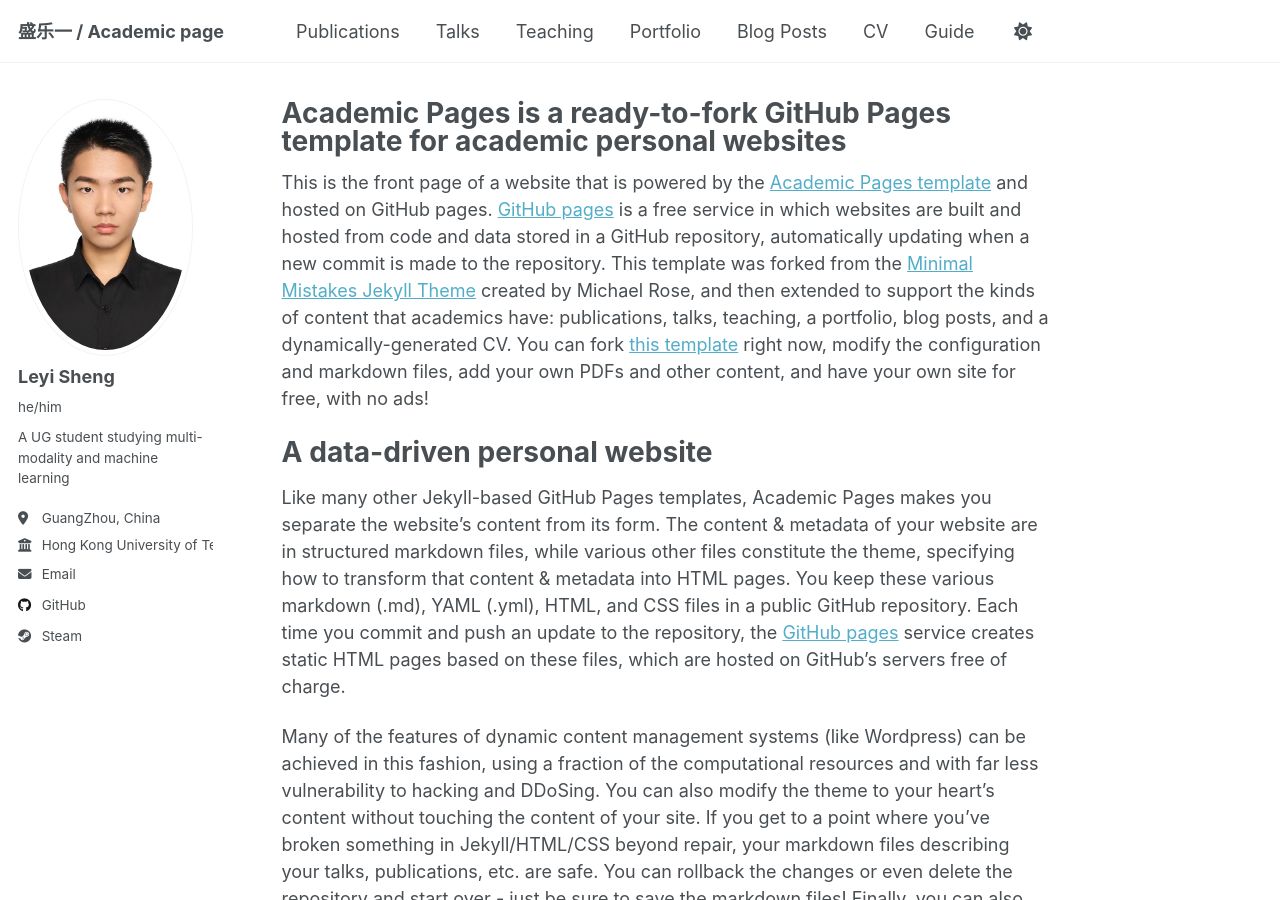
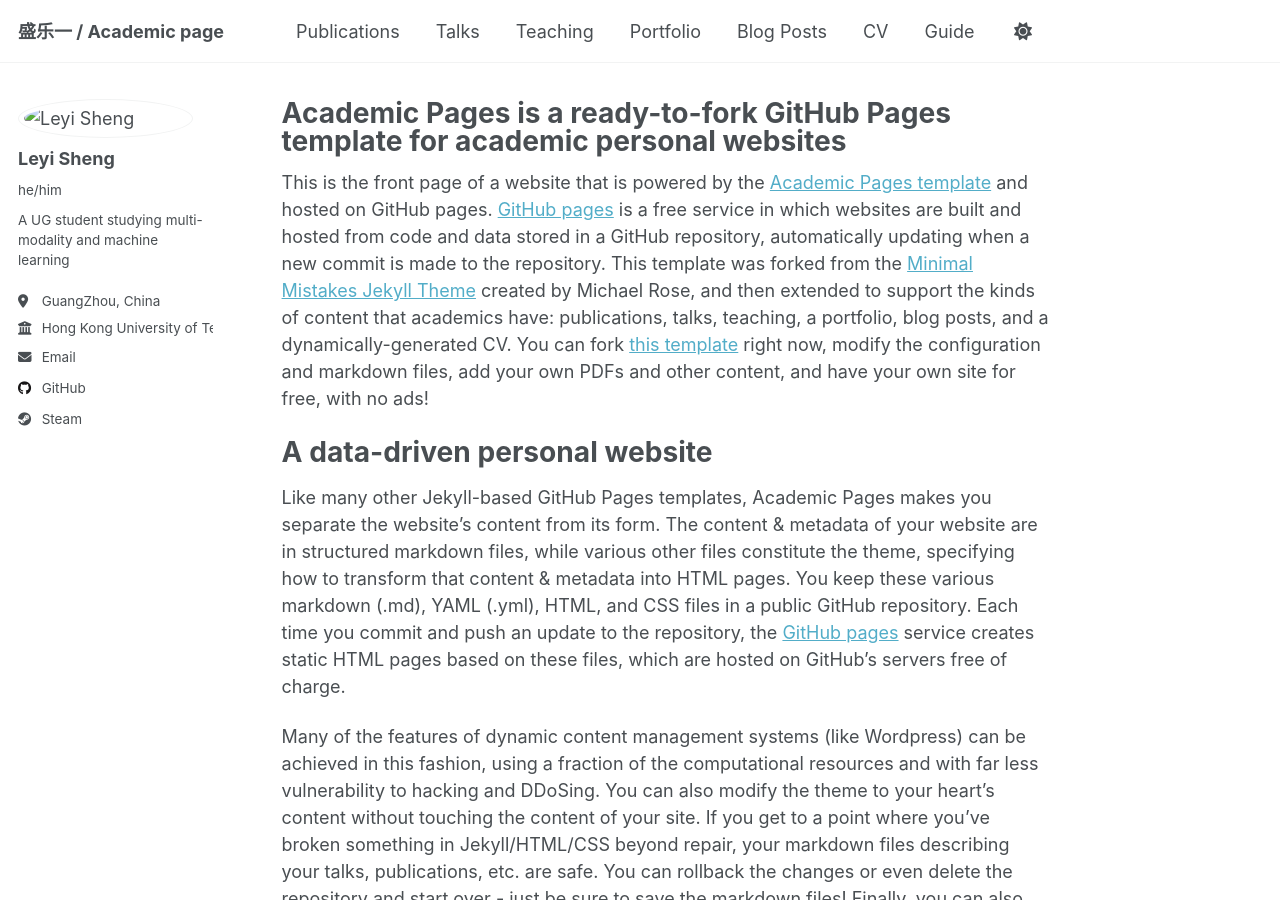
Before and after one commit to LeyiSheng/LeyiSheng.github.io, a Jekyll site: the page built from _pages/about.md, in a window 1280 px wide and 900 px high. Built offline with Jekyll 4.4.1, drawn with Linux system fonts in a browser that asks for light colours.

Commit message:
Update _config.yml

```diff
--- a/_config.yml
+++ b/_config.yml
@@ -22,7 +22,7 @@ repository               : "academicpages/academicpages.github.io"
 #               Additional customization can be done by editing /_includes/author-profile.html
 author:
   # Biographic information
-  avatar           : "证件照.jpg"
+  avatar           : "./image/证件照.jpg"
   name             : "Leyi Sheng"
   pronouns         : "he/him"
   bio              : "A UG student studying multi-modality and machine learning"
```
